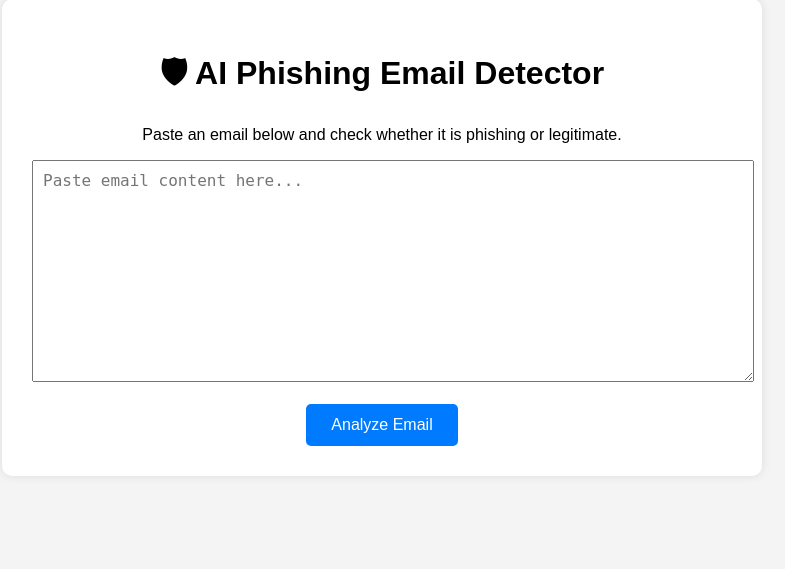
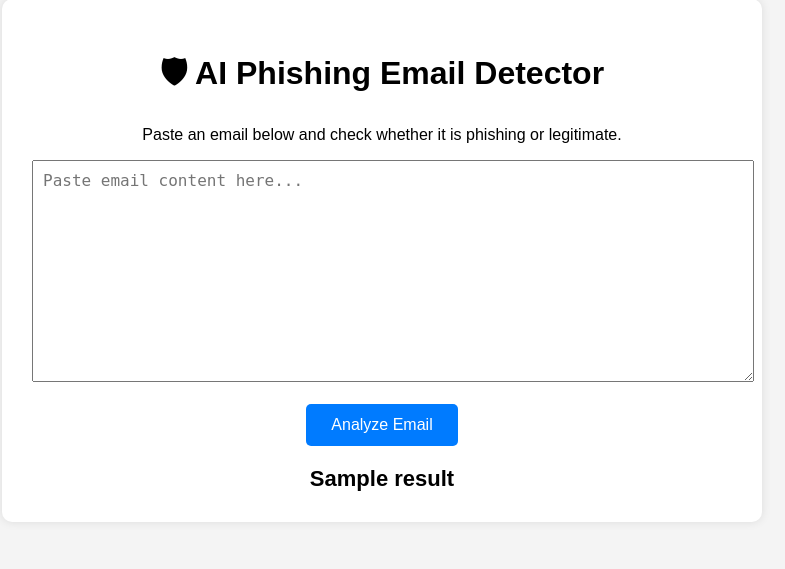
Before and after one commit to nagesh97-tech/AI-Phishing-Email-Detector, a Flask app: template templates/index.html in a window 1280 px wide. Shown: the part 59-628 px from the top of the page, without its empty margins (258-1043 px from the left). Run offline with Flask 3, Linux system fonts and the light colour scheme; the template is opened without the code that fills it: most values are stand-ins (such as "Sample title", 1, 10 or a date in 2020).

Commit message:
Added email analysis functionality

```diff
--- a/app.py
+++ b/app.py
@@ -1,10 +1,34 @@
-from flask import Flask, render_template
+from flask import Flask, render_template, request
 
 app = Flask(__name__)
 
-@app.route("/")
+@app.route("/", methods=["GET", "POST"])
 def home():
-    return render_template("index.html")
+
+    result = ""
+
+    if request.method == "POST":
+
+        email_text = request.form["email"]
+
+        suspicious_words = [
+            "urgent",
+            "click here",
+            "verify",
+            "password",
+            "bank",
+            "account suspended"
+        ]
+
+        for word in suspicious_words:
+            if word.lower() in email_text.lower():
+                result = "⚠️ Phishing Email Detected"
+                break
+
+        if result == "":
+            result = "✅ Legitimate Email"
+
+    return render_template("index.html", result=result)
 
 if __name__ == "__main__":
     app.run(debug=True)
--- a/templates/index.html
+++ b/templates/index.html
@@ -40,6 +40,12 @@
         button:hover{
             background:#0056b3;
         }
+
+        .result{
+            margin-top:20px;
+            font-size:22px;
+            font-weight:bold;
+        }
     </style>
 
 </head>
@@ -52,11 +58,19 @@
 
 <p>Paste an email below and check whether it is phishing or legitimate.</p>
 
-<textarea placeholder="Paste email content here..."></textarea>
+<form method="POST">
+
+<textarea name="email" placeholder="Paste email content here..."></textarea>
 
 <br><br>
 
-<button>Analyze Email</button>
+<button type="submit">Analyze Email</button>
+
+</form>
+
+<div class="result">
+    {{ result }}
+</div>
 
 </div>
 
```
